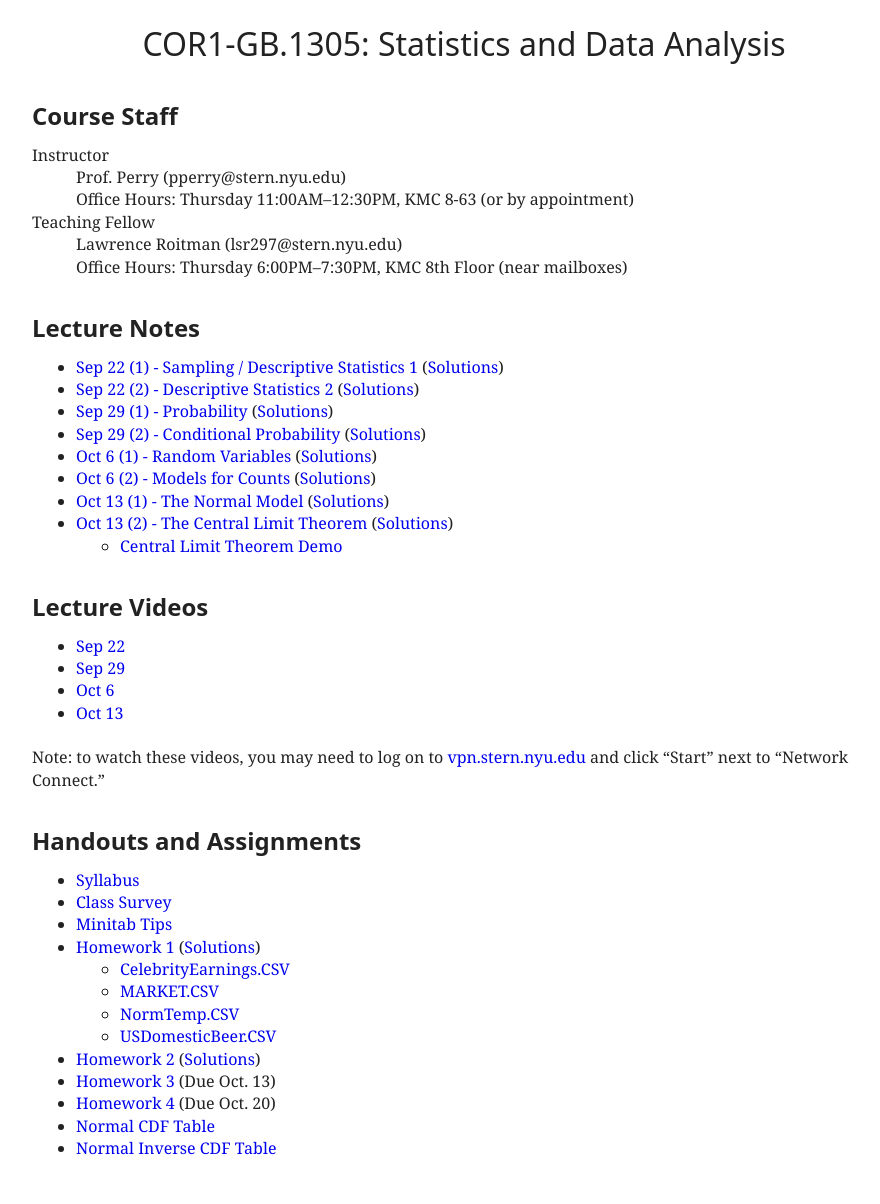
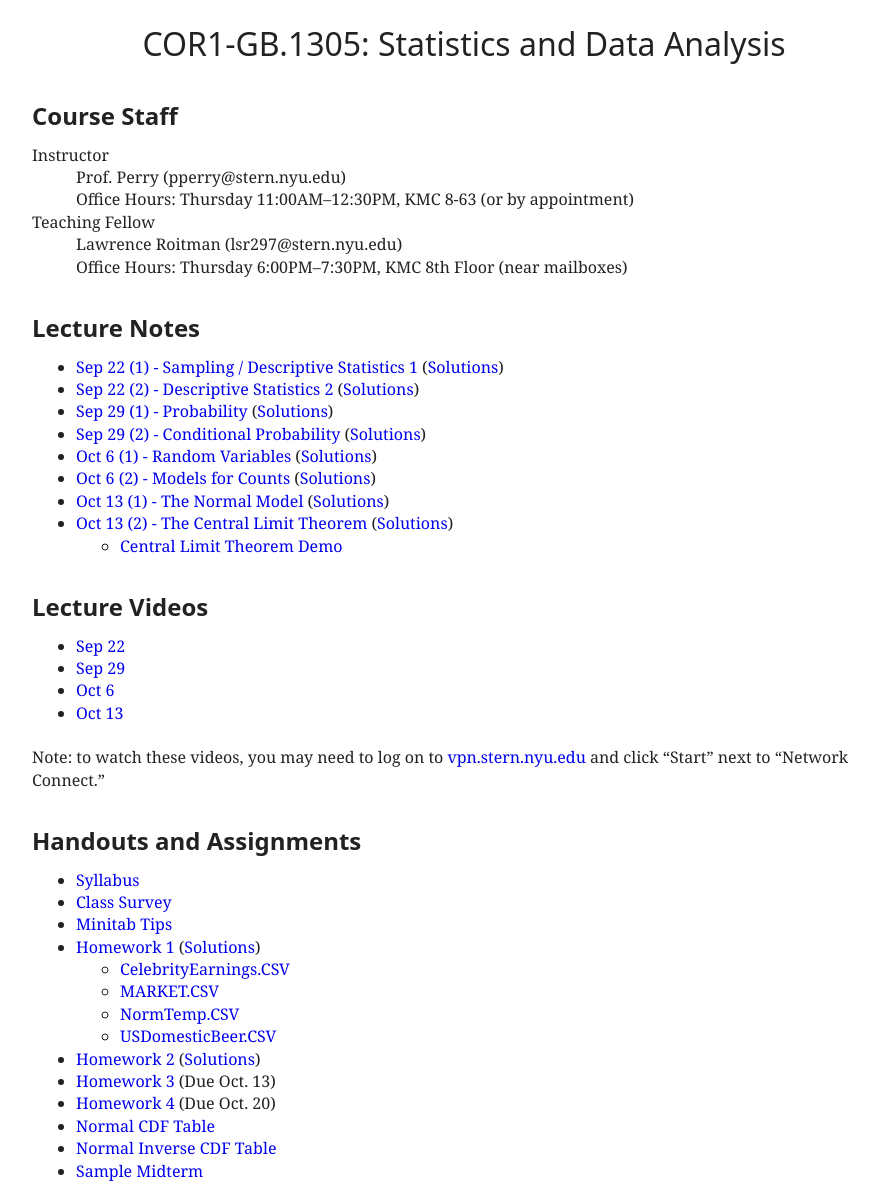
Before and after one commit to patperry/patperry.github.com, a Jekyll site: the page built from course/cor1305/index.html, in a window 1280 px wide. Shown: the whole page, without its empty margins (176-1056 px from the left). Built offline with Jekyll 4.4.1, drawn with Linux system fonts in a browser that asks for light colours; before the commit the page ends 1182 px from its top, so only the background shows below that.

Commit message:
Add sample midterm

```diff
--- a/course/cor1305/index.html
+++ b/course/cor1305/index.html
@@ -74,5 +74,6 @@ stylesheet: /css/main.css?v=1
   <li><a href="hw/hw04.pdf">Homework 4</a> (Due Oct.&nbsp;20)
   <li><a href="handout/normal-cdf.pdf">Normal CDF Table</a>
   <li><a href="handout/normal-inv-cdf.pdf">Normal Inverse CDF Table</a>
+  <li><a href="handout/midterm.pdf">Sample Midterm</a>
 </ul>
 </main>
```
Also changed, not shown: 1 other file.
